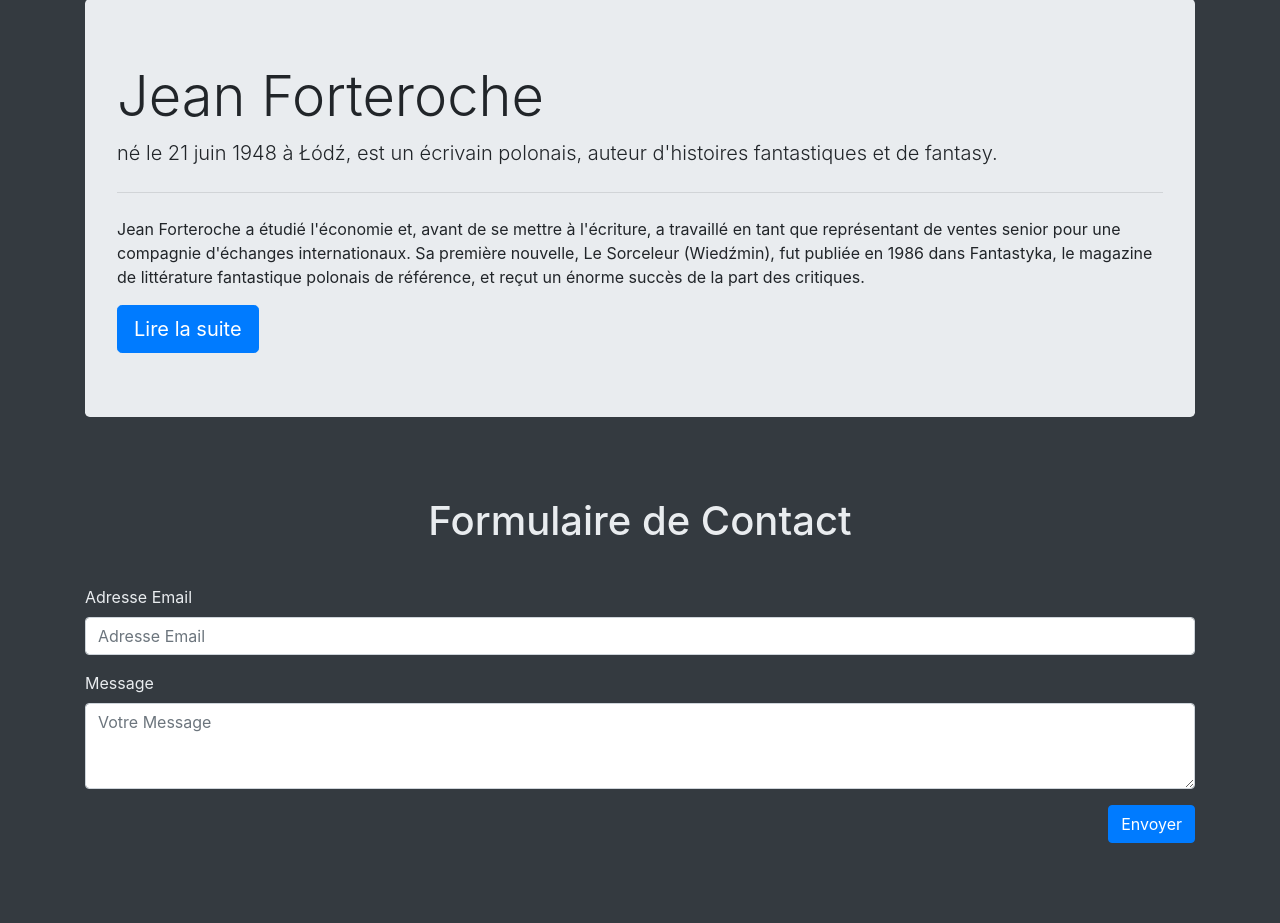
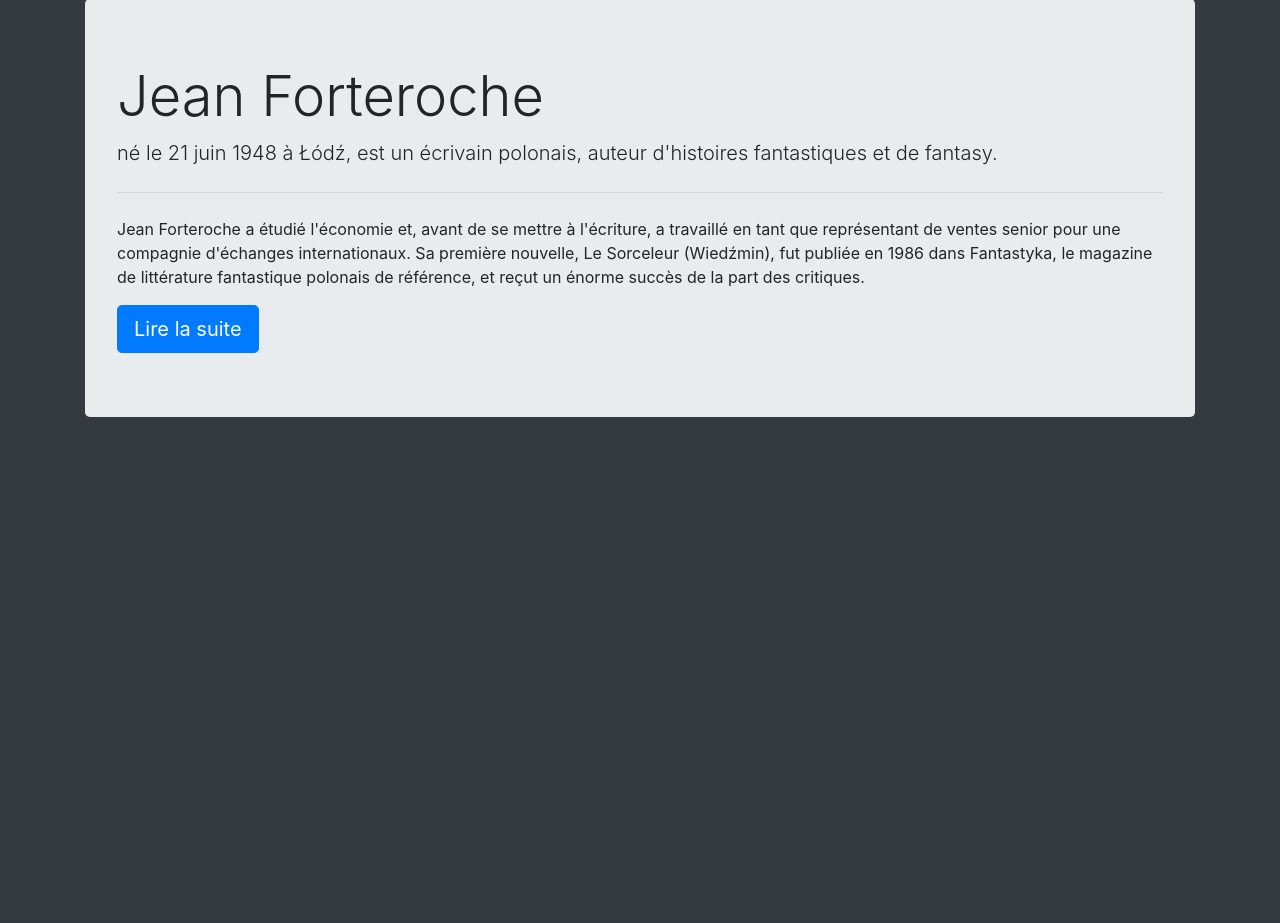
Before and after one commit to xTeaZz/Blog-Alaska, a PHP site: page / in a window 1280 px wide. Shown: the part 1519-2442 px from the top of the page. After the commit the page ends 1936 px from the top, so only its background shows below. Run offline with PHP 8.4, Linux system fonts and the light colour scheme; data comes from the database, SQL or seed files in the repository; some libraries are stand-ins or nearby versions.

Commit message:
Ajout commentaire

```diff
--- a/model/Database.php
+++ b/model/Database.php
@@ -1,6 +1,8 @@
 <?php
 
   class Database {
+
+    /*Effectue une connexion avec la base de données*/
 
     public function getConnection() {
       $db = new PDO('mysql:host=127.0.0.1;dbname=alaska', 'root', '');
--- a/model/post.php
+++ b/model/post.php
@@ -3,6 +3,8 @@
   require_once'Database.php';
 
   class Post extends Database {
+
+    /*Permet de recuperer un article*/
 
     public function getPost() {
       $database = new Database;
@@ -19,6 +21,8 @@
       }
       return $post;
     }
+
+    /*Permet de crée un article*/
 
     public function createPost() {
       $database = new Database;
@@ -37,10 +41,11 @@
         }
       }
       if (isset($info)) {
-        header('Location: index.php');
         echo $info;
       }
     }
+
+    /*Permet de modifier un article*/
 
     public function updatePost() {
       $database = new Database;
@@ -60,11 +65,12 @@
         }
       }
       if (isset($info)) {
-        header('Location: index.php');
         echo $info;
 
       }
     }
+
+    /*Permet de lister les articles*/
 
     public function listPost() {
       $database = new Database;
@@ -73,12 +79,16 @@
       return $post;
     }
 
+    /*Permet de récuperer les trois article les plus récent*/
+
     public function getLastPosts() {
       $database = new Database;
       $db = $database->getConnection();
       $post = $db->query('SELECT * FROM post ORDER BY id DESC LIMIT 3');
       return $post;
     }
+
+    /*Permet de supprimer un article*/
 
     public function deletePost() {
       $database = new Database;
@@ -98,7 +108,6 @@
         $info = "Une erreur est survenue";
       }
       if (isset($info)) {
-        header('Location: index.php');
         echo $info;
       }
     }
--- a/model/user.php
+++ b/model/user.php
@@ -3,6 +3,8 @@
   require_once'Database.php';
 
   class User extends Database {
+
+    /*Permet de deconnecter l'utilisateur*/
 
     public function disconnect() {
       session_start();
@@ -10,6 +12,8 @@
       session_destroy();
       header('Location: index.php');
     }
+
+    /*Permet de connecter un utilisateur*/
 
     public function loginUser() {
       $database = new Database;
@@ -43,6 +47,8 @@
           echo "Un problème est surevenu";
         }
       }
+
+      /*Permet d'enregistrer un utilisateur*/
 
     public function sign() {
       $database = new Database;
--- a/view/accueil.php
+++ b/view/accueil.php
@@ -54,23 +54,6 @@
         <a class="btn btn-primary btn-lg" href="?action=bio" role="button">Lire la suite</a>
       </div>
     </section>
-    <!--Contact-->
-    <section id="contact" class="container sectionmargin">
-      <h1 class="titlestyle textcolor">Formulaire de Contact</h1>
-      <form action="model/mail.php" method="post">
-        <div class="form-group">
-          <label for="exampleFormControlInput1" class="textcolor">Adresse Email</label>
-          <input name="mail" type="email" class="form-control" id="exampleFormControlInput1" placeholder="Adresse Email">
-        </div>
-        <div class="form-group">
-          <label for="exampleFormControlTextarea1" class="textcolor">Message</label>
-          <textarea name="message" class="form-control" id="exampleFormControlTextarea1" rows="3" placeholder="Votre Message"></textarea>
-        </div>
-        <div class="form-group alignleft">
-          <button type="submit" class="btn btn-primary" name="button">Envoyer</button>
-        </div>
-      </form>
-    </section>
     <!--Footer-->
     <?php require'footer.php' ?>
   </body>
--- a/view/adminheader.php
+++ b/view/adminheader.php
@@ -13,9 +13,6 @@
         <li class="nav-item">
           <a class="nav-link" href="?action=bio">Jean Forteroche<span class="sr-only"></span></a>
         </li>
-        <li class="nav-item">
-          <a class="nav-link" href="index.php#contact">Contact</a>
-        </li>
       </ul>
     </div>
       <p class="textcolor pheader">Bonjour <?=$_SESSION['alias']?></p>
--- a/view/header.php
+++ b/view/header.php
@@ -12,9 +12,6 @@
         </li>
         <li class="nav-item">
           <a class="nav-link" href="?action=bio">Jean Forteroche<span class="sr-only"></span></a>
-        </li>
-        <li class="nav-item">
-          <a class="nav-link" href="index.php#contact">Contact</a>
         </li>
       </ul>
     </div>
--- a/view/logedheader.php
+++ b/view/logedheader.php
@@ -13,9 +13,6 @@
         <li class="nav-item">
           <a class="nav-link" href="?action=bio">Jean Forteroche<span class="sr-only"></span></a>
         </li>
-        <li class="nav-item">
-          <a class="nav-link" href="index.php#contact">Contact</a>
-        </li>
       </ul>
     </div>
       <p class="textcolor pheader">Bonjour <?=$_SESSION['alias']?></p>
```
Also changed, not shown: model/commentary.php (+12 -0 lines).
